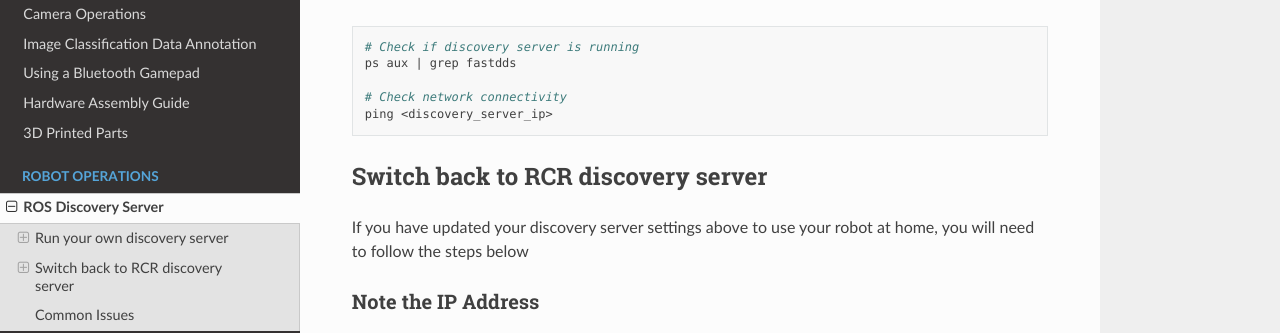
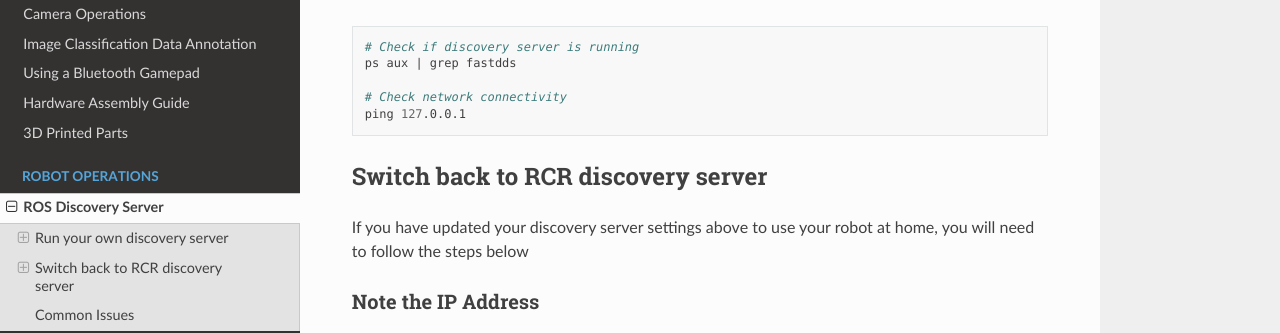
Before and after one commit to RoseCityRobotics/common_platform, a Sphinx documentation site: the page built from docs/source/operations/discovery_server.md, in a window 1280 px wide and 900 px high, scrolled down 1723 px. Shown: the part 153-486 px from the top of the window. Built offline with Sphinx 7.4.7 and the Read the Docs theme 3.1.0, drawn with Linux system fonts in a browser that asks for light colours; pages that are not in the unit, such as notebooks, are missing from menus; some of the changed text lies outside the part shown.

Commit message:
proper ip addresses

````diff
--- a/docs/source/operations/discovery_server.md
+++ b/docs/source/operations/discovery_server.md
@@ -82,7 +82,7 @@
 ps aux | grep fastdds
 
 # Check network connectivity
-ping <discovery_server_ip>
+ping 127.0.0.1
 ```
 
 ## Switch back to RCR discovery server
@@ -152,7 +152,7 @@
 ps aux | grep fastdds
 
 # Check network connectivity
-ping <discovery_server_ip>
+ping 192.168.1.125
 ```
 
 ## Common Issues
````
